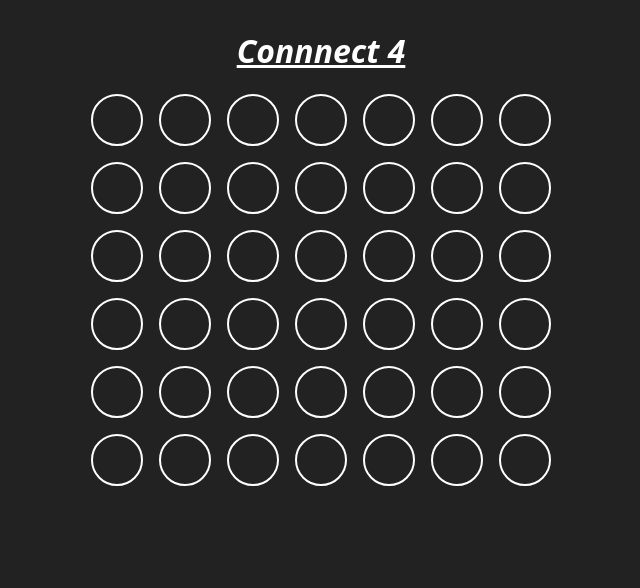
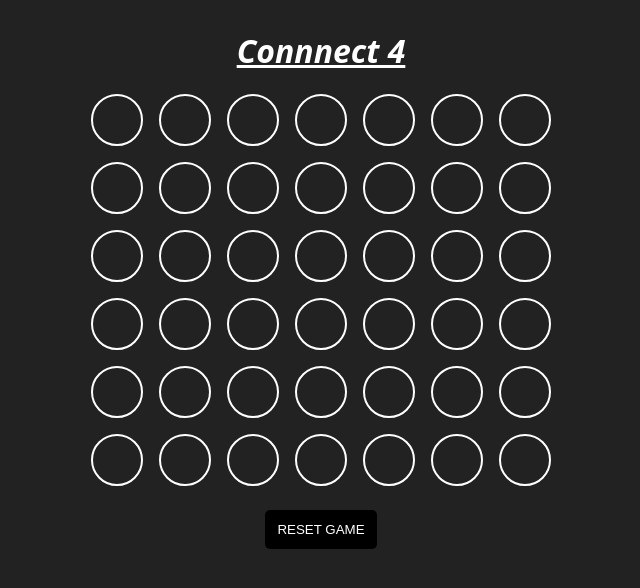
Before and after one commit to rinconsantiago/project-connect4, a React (Vite) app: page / in a window 1280 px wide. Shown: the top 588 px of the page, without its empty margins (319-959 px from the left). Built offline with nearby package versions, Linux system fonts and the light colour scheme.

Commit message:
final app

```diff
--- a/src/App.jsx
+++ b/src/App.jsx
@@ -5,6 +5,8 @@ import { WinnerReset } from './components/Winner'
 
 function App () {
   const { board, playerWinner, handleChangeBox, handleReset } = useBox()
+
+  const off = playerWinner !== null ? '' : '-off'
 
   return (
     <>
@@ -17,6 +19,10 @@ function App () {
         {playerWinner !== null && (
           <WinnerReset playerWinner={playerWinner} handleReset={handleReset} />
         )}
+
+        <button className={`reset${off}`} onClick={handleReset}>
+          RESET GAME
+        </button>
       </aside>
     </>
   )
--- a/src/components/Winner.jsx
+++ b/src/components/Winner.jsx
@@ -1,6 +1,6 @@
 import PropTypes from 'prop-types'
 
-export function WinnerReset ({ playerWinner, handleReset }) {
+export function WinnerReset ({ playerWinner }) {
   return (
     <>
       <h3>
@@ -9,14 +9,10 @@ export function WinnerReset ({ playerWinner, handleReset }) {
           {playerWinner}
         </span>
       </h3>
-      <button className='reset' onClick={handleReset}>
-        RESET GAME
-      </button>
     </>
   )
 }
 
 WinnerReset.propTypes = {
-  playerWinner: PropTypes.string.isRequired,
-  handleReset: PropTypes.func.isRequired
+  playerWinner: PropTypes.string.isRequired
 }
--- a/src/hooks/useBox.js
+++ b/src/hooks/useBox.js
@@ -9,6 +9,7 @@ export const useBox = () => {
 
   const handleChangeBox = index => {
     if (playerWinner !== null) return
+    if (board.every(box => box !== null)) setPlayerWinner(false)
 
     const newBoard = [...board]
 
@@ -29,7 +30,7 @@ export const useBox = () => {
         newBoard[index] = null
         setBoard(newBoard)
         handleChangeBox(index + 7)
-      }, 100)
+      }, 50)
     }
   }
 
--- a/src/styles/App.css
+++ b/src/styles/App.css
@@ -53,10 +53,20 @@ body {
   padding: 0.75rem;
   background-color: #000;
   color: #fff;
-  transition: all 0.5s;
+}
+
+.reset-off {
+  cursor: pointer;
+  border: none;
+  border-radius: 5px;
+  padding: 0.75rem;
+  background-color: #000;
+  color: #fff;
+  margin: 1.5rem
 }
 
 .reset:hover {
   box-shadow: -2.5px 2.5px rgba(128, 128, 128, 0.25);
   transform: translateY(-1px);
+  transition: all 0.5s;
 }
```
